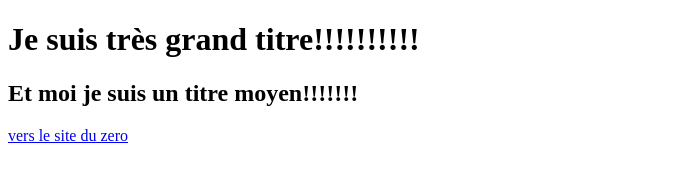
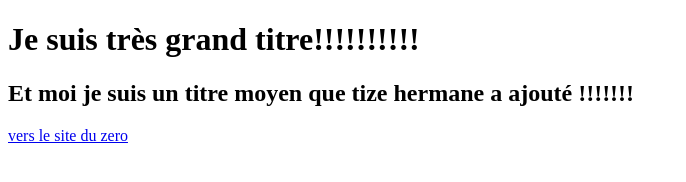
Before and after one commit to kali1tiz/HermWeb, a plain HTML site: page index.html in a window 1280 px wide. Shown: the whole page, without its empty margins (0-686 px from the left). Drawn offline with Linux system fonts and the light colour scheme.

Commit message:
Update index.html

```diff
--- a/index.html
+++ b/index.html
@@ -9,7 +9,7 @@
 
 
 	<h1>Je suis très grand titre!!!!!!!!!!</h1>
-	<h2>Et moi je suis un titre moyen!!!!!!!</h2>
+	<h2>Et moi je suis un titre moyen que tize hermane a ajouté !!!!!!!</h2>
 
 	<a href="wwww.openclassroom.com"> vers le site du zero </a>
 </body>
```
